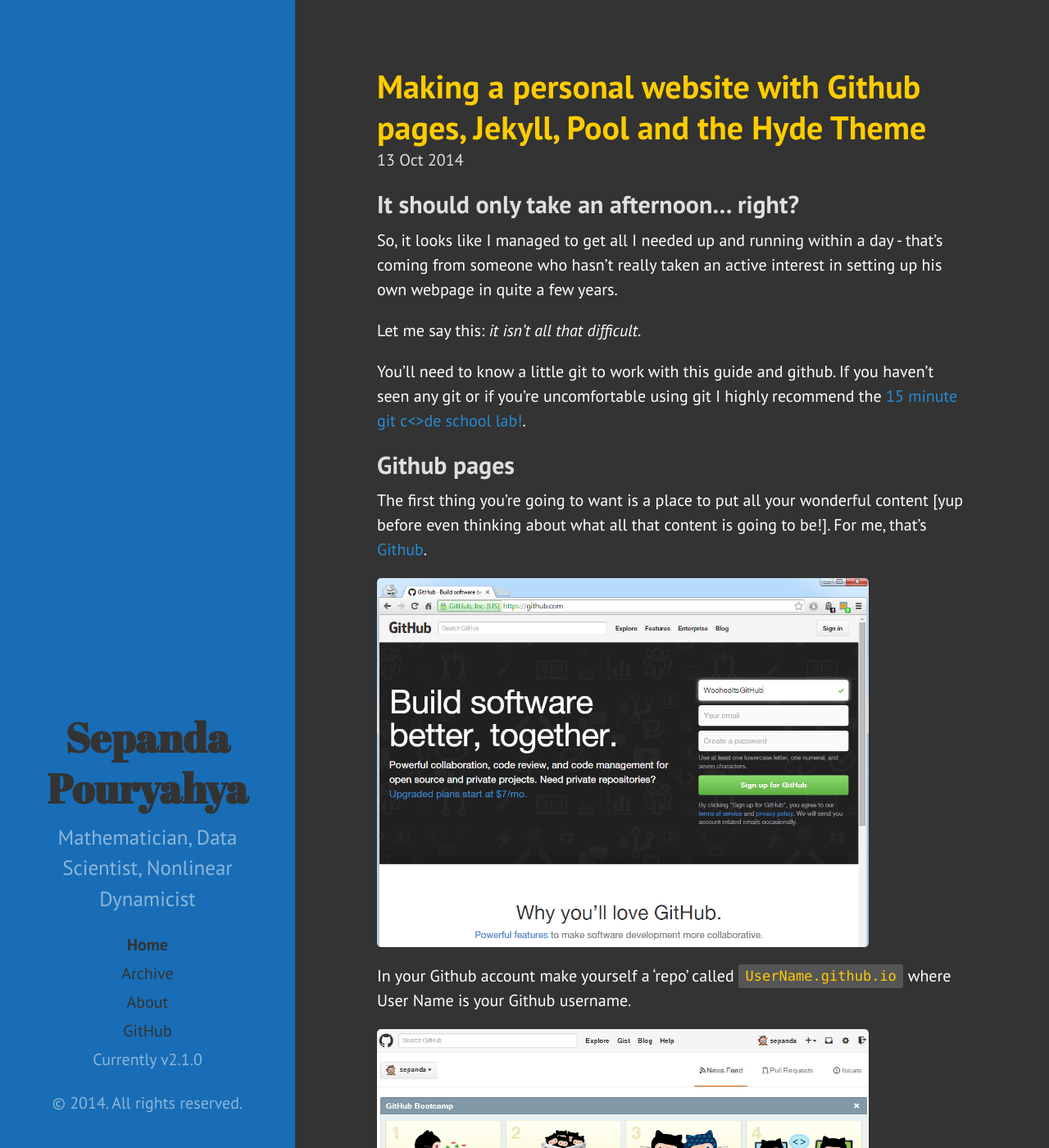
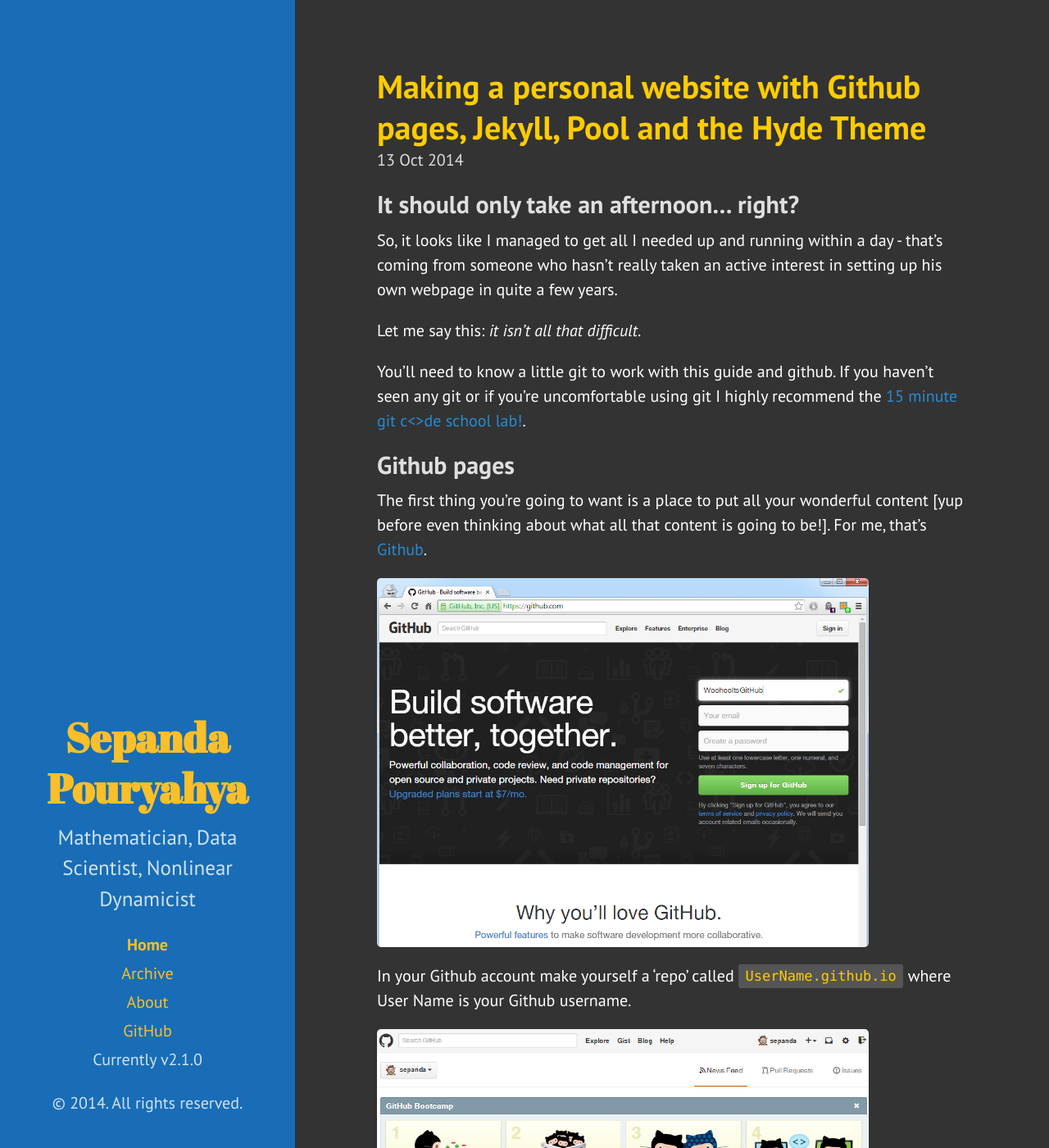
Before and after one commit to sepanda/sepanda.github.io, a Jekyll site: the page built from index.html, in a window 1280 px wide and 1400 px high. Shown: the whole window at 82% size. Built offline with Jekyll 4.4.1, drawn with Linux system fonts in a browser that asks for light colours; Markdown is read by kramdown in place of the engine named in the settings; the list of posts is cut into pages by our own code.

Commit message:
Changed sidebar text colour in css, update to config.yml

```diff
--- a/_config.yml
+++ b/_config.yml
@@ -13,7 +13,7 @@
 tagline:          'Mathematician, Data Scientist, Nonlinear Dynamicist'
 description:      'Mathematician, Data Scientist, Nonlinear Dynamicist'
 #url:              http://hyde.getpoole.com
-url:              /
+url:              http://sepanda.com
 baseurl:          /
 
 author:
@@ -26,5 +26,5 @@
 version:          2.1.0
 
 github:
-  repo:           https://github.com/poole/hyde
+#  repo:           https://github.com/poole/hyde
   me: https://github.com/sepanda
--- a/public/css/hyde.css
+++ b/public/css/hyde.css
@@ -56,7 +56,7 @@
 .sidebar {
   text-align: center;
   padding: 2rem 1rem;
-  color: rgba(255,255,255,.5);
+  color: rgba(255,255,255,.8);
   /*
   background-color: #202020;
   */
--- a/public/css/rjow.css
+++ b/public/css/rjow.css
@@ -8,8 +8,11 @@
 
 /* Headings */
 h1, h2, h3, h4, h5, h6 {
+/*
   color: #dfdfdf;
-}
+*/
+  color: #dfdfdf;
+  }
 
 /* Quotes */
 blockquote {
@@ -64,7 +67,8 @@
 
 /* Sidebar links */
 .sidebar a {
-  color: #333;
+  /* color: #333; */
+  color: #FABF29;
 }
 
 /* About section */
```
